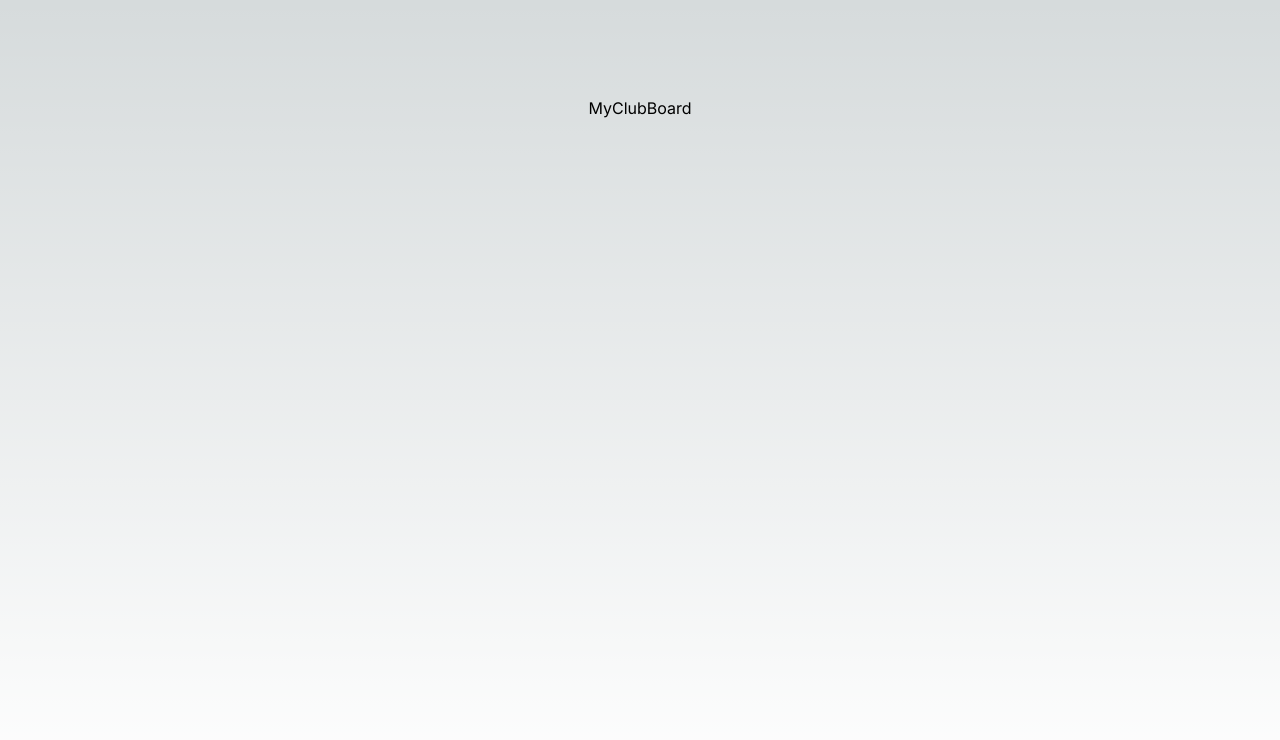
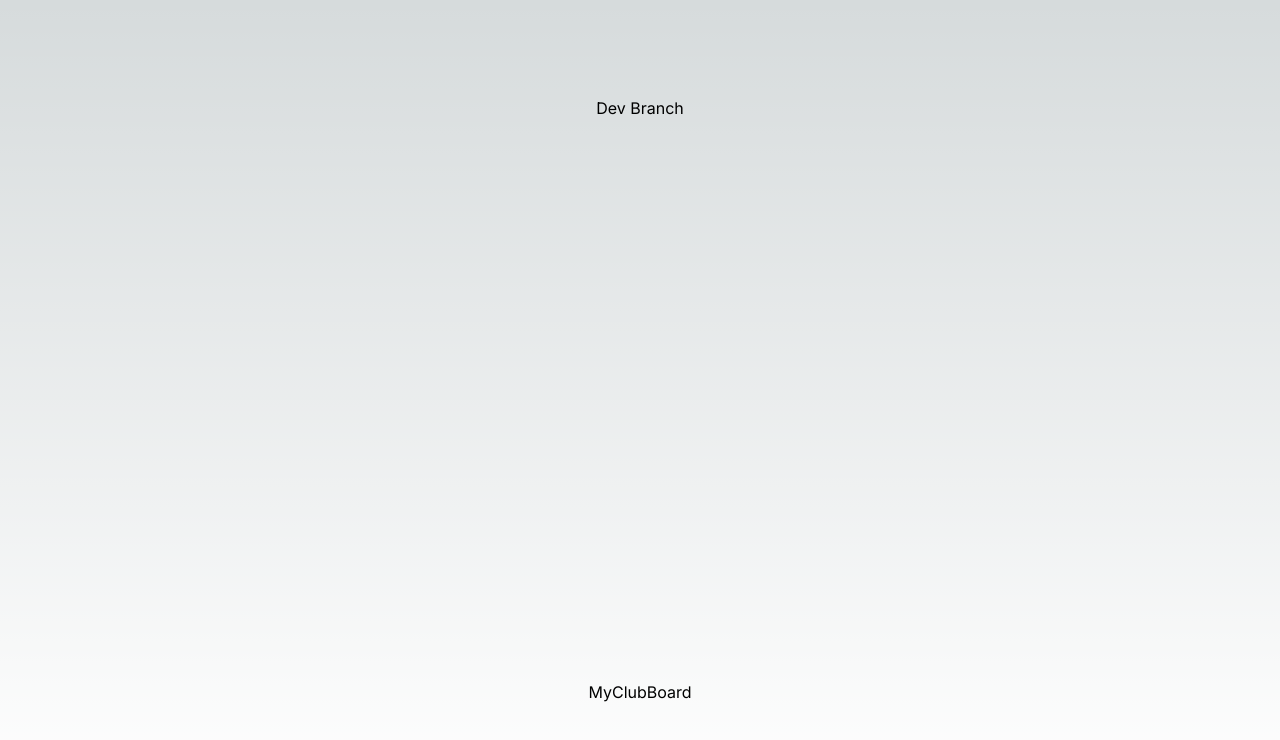
Before and after one commit to anhduy1202/MyClubBoard, a Next.js app in the folder myclubboard/: page / in a window 1280 px wide. Shown: the top 740 px of the page. Built offline with nearby package versions, Linux system fonts and the light colour scheme.

Commit message:
Dev branch

```diff
--- a/myclubboard/src/pages/index.js
+++ b/myclubboard/src/pages/index.js
@@ -7,6 +7,7 @@ export default function Home() {
     <main
       className={`flex min-h-screen flex-col items-center justify-between p-24 ${inter.className}`}
     >
+      <h1> Dev Branch </h1>
       MyClubBoard
     </main>
   );
```
